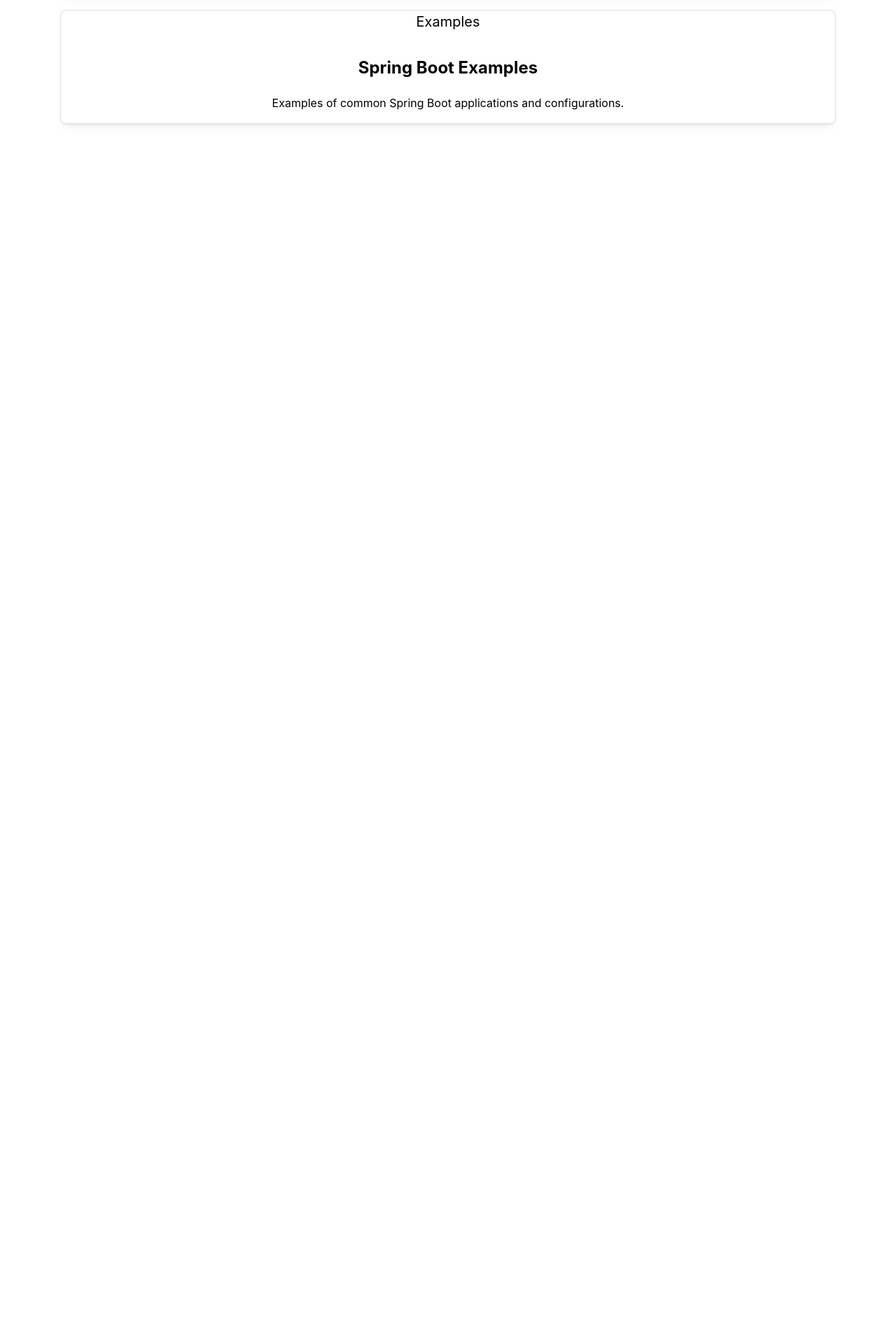
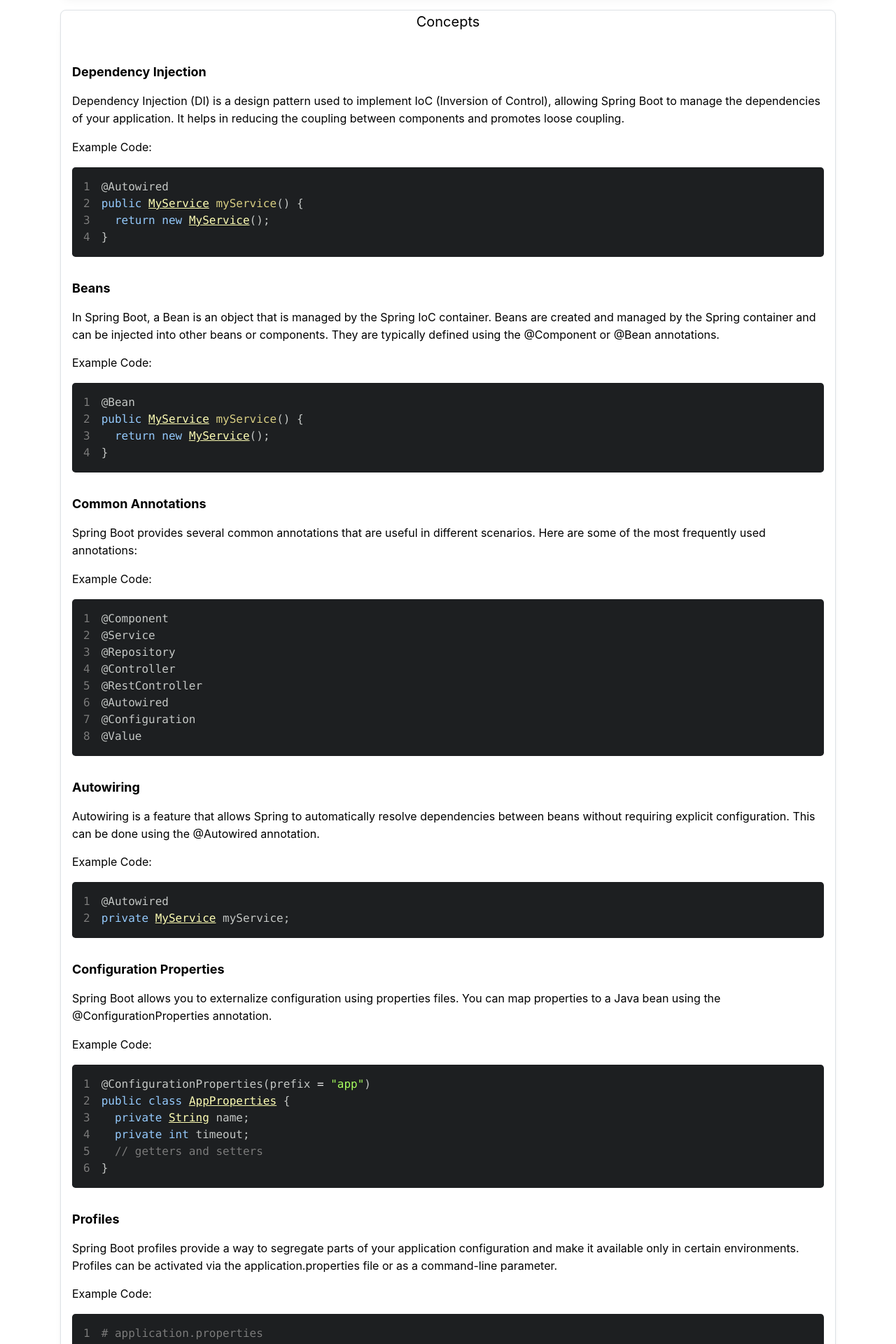
Before and after one commit to markcdev101/react-tech-vault-ui, a React (Create React App) app: page /java/spring-boot in a window 1280 px wide. Shown: the part 900-2820 px from the top of the page at 70% size. Before the commit the page ends 1097 px from the top, so only its background shows below. Built offline with nearby package versions, Linux system fonts and the light colour scheme.

Commit message:
Added SpringBoot concepts

```diff
--- /dev/null
+++ b/src/components/ConceptDetailComponent.js
@@ -0,0 +1,32 @@
+import React from 'react';
+import { Container, Title, Text, Box } from '@mantine/core';
+import CodeDisplay from './SyntaxHighligterComponent';
+
+const ConceptDetailComponent = ({ concepts }) => (
+  <Container size="lg" px="md" mt="xl">
+    {concepts.map((concept, index) => (
+
+      <div>
+        <Box key={index} mb="xl" style={{ textAlign: 'left' }}>
+          <Title order={4} mb="md">{concept.title}</Title>
+          <Text mb="md">{concept.description}</Text>
+          {concept.code && (
+            <div>
+
+              <Box>
+                <Text mb="md">Example Code:</Text>
+                <CodeDisplay
+                  codeString={concept.code}
+                  language={concept.language}
+                />
+              </Box>
+            </div>
+
+          )}
+        </Box>
+      </div>
+    ))}
+  </Container>
+);
+
+export default ConceptDetailComponent;
--- /dev/null
+++ b/src/pages/Java/SpringBoot/Concepts.js
@@ -0,0 +1,77 @@
+import React from 'react';
+import ConceptDetailComponent from '../../../components/ConceptDetailComponent';
+
+const concepts = [
+  {
+    title: 'Dependency Injection',
+    description: `Dependency Injection (DI) is a design pattern used to implement IoC (Inversion of Control), allowing Spring Boot to manage the dependencies of your application. It helps in reducing the coupling between components and promotes loose coupling.`,
+    code: `@Autowired\npublic MyService myService() {\n  return new MyService();\n}`,
+    language: 'java'
+  },
+  {
+    title: 'Beans',
+    description: `In Spring Boot, a Bean is an object that is managed by the Spring IoC container. Beans are created and managed by the Spring container and can be injected into other beans or components. They are typically defined using the @Component or @Bean annotations.`,
+    code: `@Bean\npublic MyService myService() {\n  return new MyService();\n}`,
+    language: 'java'
+  },
+  {
+    title: 'Common Annotations',
+    description: `Spring Boot provides several common annotations that are useful in different scenarios. Here are some of the most frequently used annotations:`,
+    code: `@Component\n@Service\n@Repository\n@Controller\n@RestController\n@Autowired\n@Configuration\n@Value`,
+    language: 'java'
+  },
+  {
+    title: 'Autowiring',
+    description: `Autowiring is a feature that allows Spring to automatically resolve dependencies between beans without requiring explicit configuration. This can be done using the @Autowired annotation.`,
+    code: `@Autowired\nprivate MyService myService;`,
+    language: 'java'
+  },
+  {
+    title: 'Configuration Properties',
+    description: `Spring Boot allows you to externalize configuration using properties files. You can map properties to a Java bean using the @ConfigurationProperties annotation.`,
+    code: `@ConfigurationProperties(prefix = "app")\npublic class AppProperties {\n  private String name;\n  private int timeout;\n  // getters and setters\n}`,
+    language: 'java'
+  },
+  {
+    title: 'Profiles',
+    description: `Spring Boot profiles provide a way to segregate parts of your application configuration and make it available only in certain environments. Profiles can be activated via the application.properties file or as a command-line parameter.`,
+    code: `# application.properties\nspring.profiles.active=dev\n\n# application-dev.properties\nserver.port=8081`,
+    language: 'properties'
+  },
+  {
+    title: 'Spring Boot Starter',
+    description: `Spring Boot Starters are a set of convenient dependency descriptors you can include in your application. They simplify the setup of Spring applications by providing a curated set of dependencies for various use cases.`,
+    code: `dependencies {\n  implementation 'org.springframework.boot:spring-boot-starter-web'\n  implementation 'org.springframework.boot:spring-boot-starter-data-jpa'\n}`,
+    language: 'groovy'
+  },
+  {
+    title: 'Actuator',
+    description: `Spring Boot Actuator provides built-in endpoints to monitor and manage your application. It exposes various metrics and health information, which can be useful for monitoring and troubleshooting.`,
+    code: `# application.properties\nmanagement.endpoints.web.exposure.include=health,info`,
+    language: 'properties'
+  },
+  {
+    title: 'Spring Data JPA',
+    description: `Spring Data JPA simplifies data access by providing a repository abstraction layer. It eliminates the need for boilerplate code and provides CRUD operations out-of-the-box.`,
+    code: `@Repository\npublic interface MyRepository extends JpaRepository<MyEntity, Long> {\n  List<MyEntity> findByName(String name);\n}`,
+    language: 'java'
+  },
+  {
+    title: 'Exception Handling',
+    description: `Spring Boot provides a convenient way to handle exceptions through the use of @ControllerAdvice and @ExceptionHandler annotations. This allows you to centralize exception handling logic.`,
+    code: `@ControllerAdvice\npublic class GlobalExceptionHandler {\n  @ExceptionHandler(Exception.class)\n  public ResponseEntity<String> handleException(Exception ex) {\n    return new ResponseEntity<>(ex.getMessage(), HttpStatus.INTERNAL_SERVER_ERROR);\n  }\n}`,
+    language: 'java'
+  },
+  {
+    title: 'Security Configuration',
+    description: `Spring Boot Security allows you to configure authentication and authorization easily. You can secure your application with just a few lines of configuration using the WebSecurityConfigurerAdapter class.`,
+    code: `@Configuration\n@EnableWebSecurity\npublic class SecurityConfig extends WebSecurityConfigurerAdapter {\n  @Override\n  protected void configure(HttpSecurity http) throws Exception {\n    http\n      .authorizeRequests()\n      .anyRequest().authenticated()\n      .and()\n      .formLogin();\n  }\n}`,
+    language: 'java'
+  },
+];
+
+const SpringBootConcepts = () => (
+  <ConceptDetailComponent concepts={concepts} />
+);
+
+export default SpringBootConcepts;
--- a/src/pages/Java/SpringBoot/Index.js
+++ b/src/pages/Java/SpringBoot/Index.js
@@ -3,6 +3,7 @@
 import SpringBootGuide from './Guide';
 import SpringBootExamples from './Examples';
 import Section from '../../../components/Section';
+import SpringBootConcepts from './Concepts';
 
 
 const SpringBootIndex = () => (
@@ -17,6 +18,10 @@
       content={<SpringBootInstallation />}
     />
     <Section
+      title="Concepts"
+      content={<SpringBootConcepts />}
+    />
+    <Section
       title="Examples"
       content={<SpringBootExamples />}
     />
```
